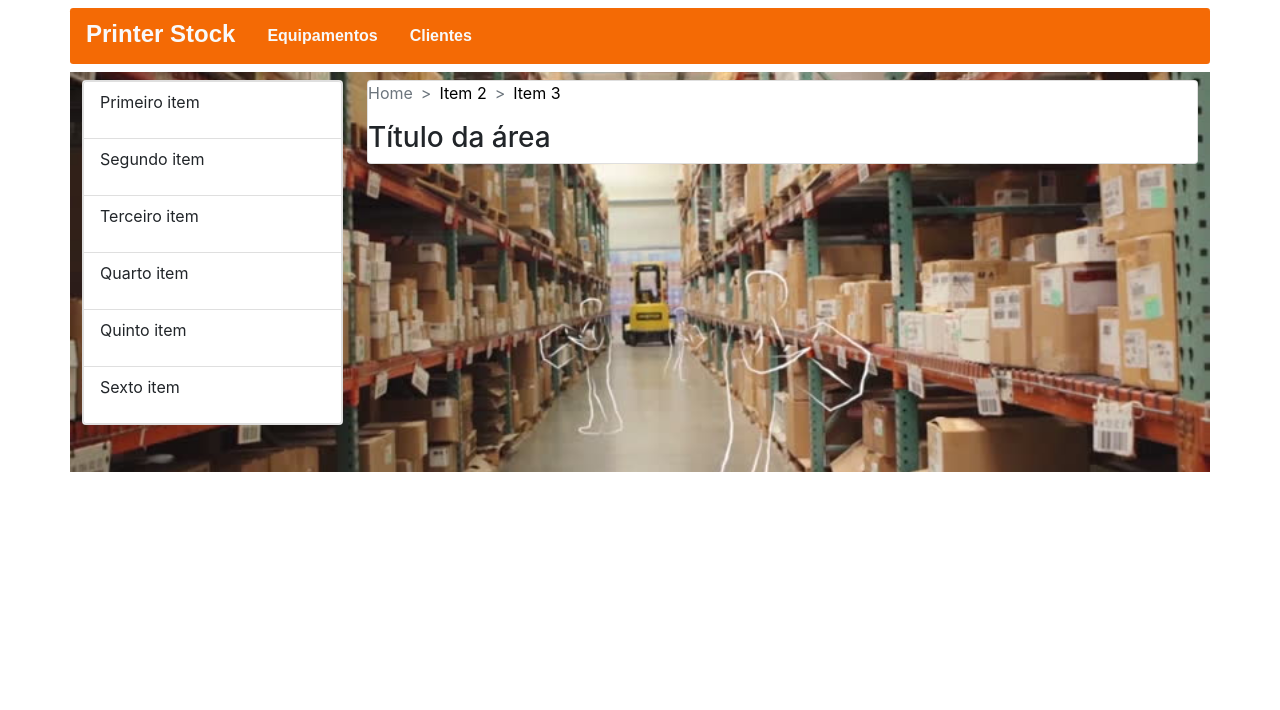
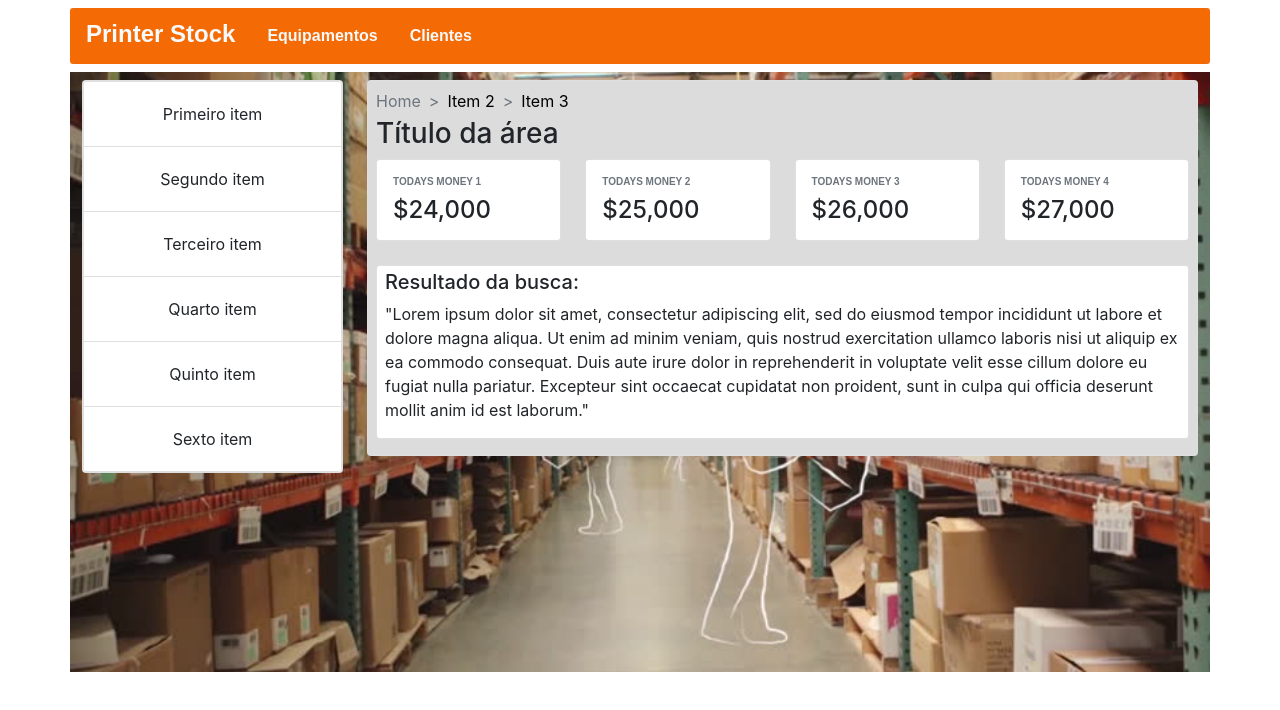
Before and after one commit to diegonacif/printers.dashboard, a React (Create React App) app: page / in a window 1280 px wide. Shown: the top 710 px of the page. Built offline with nearby package versions, Linux system fonts and the light colour scheme.

Commit message:
Adicionados os cartoes do DashBody e adicionado espaco para resultado das buscas

```diff
--- a/src/App.js
+++ b/src/App.js
@@ -12,16 +12,19 @@ import "./App.css";
 const App = () => (
   <Container className="px-0">
     <Row className="mt-2 mb-2">
+      {/* Navbar */}
       <Col className="col-12">
         <NavBar />
       </Col>
     </Row>
     <Row className="background-banner pt-2 mx-0">
+      {/* Menu Lateral */}
       <Col className="col-3">
         <Card>
           <Menu />
         </Card>
       </Col>
+      {/* Corpo do Dashboard */}
       <Col className="col-9">
         <Card>
           <DashBody />
--- a/src/assets/background.css
+++ b/src/assets/background.css
@@ -1,7 +1,7 @@
 .background-banner {
   width: 100%;
   height: 100%;
-  min-height: 400px;
+  min-height: 600px;
   background-image: url('../img/stock.jpeg');
   background-size: cover;
   background-position: center;
--- a/src/components/DashBody/index.js
+++ b/src/components/DashBody/index.js
@@ -5,11 +5,12 @@ import {
   Col,
   Breadcrumb,
   BreadcrumbItem,
+  Card,
 } from "react-bootstrap";
 import "./style.css";
 
 const DashBody = () => (
-  <Container fluid className="px-0">
+  <Container fluid className="px-2 pt-2 pb-3">
     <Row>
       <Col className="col-12">
         <Breadcrumb>
@@ -17,7 +18,61 @@ const DashBody = () => (
           <BreadcrumbItem>Item 2</BreadcrumbItem>
           <BreadcrumbItem>Item 3</BreadcrumbItem>
         </Breadcrumb>
+      </Col>
+    </Row>
+    <Row>
+      <Col className="col-12">
         <h3>Título da área</h3>
+      </Col>
+    </Row>
+    <Row className="mb-4">
+      <Col className="col-sm-12 col-md-6 col-lg-3">
+        <Card className="rounded-2">
+          <Card.Body className="px-sm-3">
+            <Card.Title className="text-muted">TODAYS MONEY 1</Card.Title>
+            <Card.Text className="h4">$24,000</Card.Text>
+          </Card.Body>
+        </Card>
+      </Col>
+      <Col className="col-sm-12 col-md-6 col-lg-3">
+        <Card className="rounded-2">
+          <Card.Body className="px-sm-3">
+            <Card.Title className="text-muted">TODAYS MONEY 2</Card.Title>
+            <Card.Text className="h4">$25,000</Card.Text>
+          </Card.Body>
+        </Card>
+      </Col>
+      <Col className="col-sm-12 col-md-6 col-lg-3">
+        <Card className="rounded-2">
+          <Card.Body className="px-sm-3">
+            <Card.Title className="text-muted">TODAYS MONEY 3</Card.Title>
+            <Card.Text className="h4">$26,000</Card.Text>
+          </Card.Body>
+        </Card>
+      </Col>
+      <Col className="col-sm-12 col-md-6 col-lg-3">
+        <Card className="rounded-2">
+          <Card.Body className="px-sm-3">
+            <Card.Title className="text-muted">TODAYS MONEY 4</Card.Title>
+            <Card.Text className="h4">$27,000</Card.Text>
+          </Card.Body>
+        </Card>
+      </Col>
+    </Row>
+    <Row>
+      <Col>
+        <Card className="px-2 pt-1">
+          <h5>Resultado da busca:</h5>
+          <p>
+            &quot;Lorem ipsum dolor sit amet, consectetur adipiscing elit, sed
+            do eiusmod tempor incididunt ut labore et dolore magna aliqua. Ut
+            enim ad minim veniam, quis nostrud exercitation ullamco laboris nisi
+            ut aliquip ex ea commodo consequat. Duis aute irure dolor in
+            reprehenderit in voluptate velit esse cillum dolore eu fugiat nulla
+            pariatur. Excepteur sint occaecat cupidatat non proident, sunt in
+            culpa qui officia deserunt mollit anim id est laborum.&quot;
+          </p>
+        </Card>
       </Col>
     </Row>
   </Container>
--- a/src/components/DashBody/style.css
+++ b/src/components/DashBody/style.css
@@ -1,8 +1,23 @@
+@import '../../App.css';
+
 .breadcrumb-item + .breadcrumb-item::before {
   content: ">";
+}
+
+.container-fluid {
+  background-color: gainsboro;
 }
 
 a {
   text-decoration: none;
   color: black;
 }
+
+.h5 {
+  font-size: 10px;
+  font-weight: bold;
+}
+
+ol.breadcrumb {
+  margin-bottom: 0.25rem;
+}
--- a/src/components/Menu/styles.css
+++ b/src/components/Menu/styles.css
@@ -0,0 +1,10 @@
+li.list-group-item {
+  text-align: center;
+  vertical-align: middle;
+}
+
+li.list-group-item p{
+  margin: 0;
+  padding-top: 0.75rem;
+  padding-bottom: 0.75rem;
+}
```
Also changed, not shown: src/components/Cards/index.js (deleted, +0 -13 lines), src/components/NewTodo/index.js (deleted, +0 -51 lines), src/components/NewTodo/styles.css (deleted, +0 -8 lines), src/components/TodoList/index.js (deleted, +0 -43 lines), src/components/TodoList/styles.css (deleted, +0 -30 lines), src/components/Cards/style.css (deleted), src/logo.svg (deleted).
